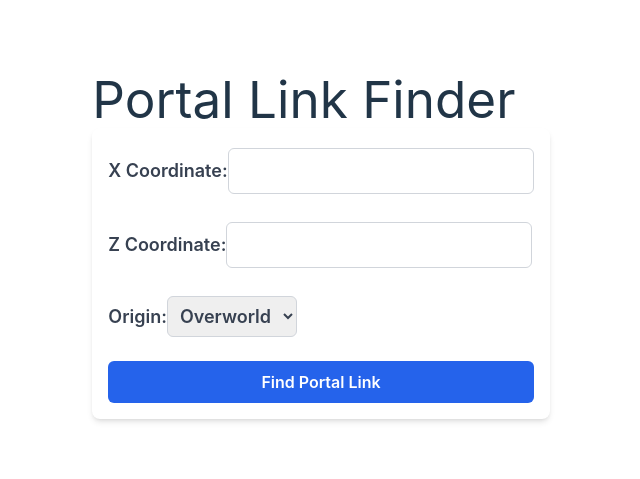
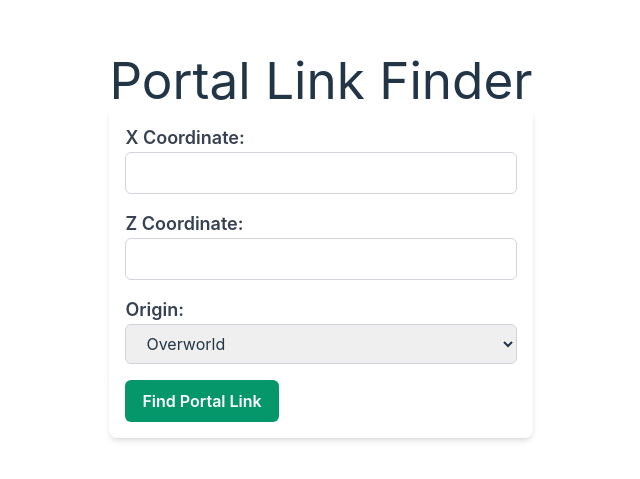
Before and after one commit to drofnas/minecraft-helper-tools, a React (Vite) app: page /portallink in a window 1280 px wide. Shown: the part 155-634 px from the top of the page, without its empty margins (319-959 px from the left). Built offline with nearby package versions, Linux system fonts and the light colour scheme.

Commit message:
Add in some base styles for the main UI form features, then apply them to the PoralLinker and ChunkFinder forms

```diff
--- a/src/components/ChunkFind/InputForm.jsx
+++ b/src/components/ChunkFind/InputForm.jsx
@@ -2,34 +2,34 @@ import PropTypes from 'prop-types';
 
 const InputForm = ({ x, z, handleInputChange, handleSubmit }) => {
   return (
-    <form id={"ChunkFindForm"} onSubmit={handleSubmit} className="space-y-4 p-4 bg-white rounded-lg shadow-md">
+    <form id={"ChunkFindForm"} onSubmit={handleSubmit} className="space-y-4 p-4 bg-white rounded-lg border border-emerald-500">
       <div className="flex flex-col">
-        <label className="mb-2 text-lg font-semibold text-gray-700">
+        <label className="input-label">
           X Coordinate:
+        </label>
         <input
           type="number"
           name="x"
           value={x}
           onChange={handleInputChange}
-            className="mt-1 p-2 border border-gray-300 rounded-md focus:outline-none focus:ring-2 focus:ring-blue-500 focus:border-blue-500"
+          className="input-txt"
         />
-        </label>
       </div>
       <div className="flex flex-col">
-        <label className="mb-2 text-lg font-semibold text-gray-700">
+        <label className="input-label">
           Z Coordinate:
+        </label>
         <input
           type="number"
           name="z"
           value={z}
           onChange={handleInputChange}
-            className="mt-1 p-2 border border-gray-300 rounded-md focus:outline-none focus:ring-2 focus:ring-blue-500 focus:border-blue-500"
+          className="input-txt"
         />
-        </label>
       </div>
       <button
         type="submit"
-        className="w-full py-2 px-4 bg-blue-600 text-white font-semibold rounded-md hover:bg-blue-700 focus:outline-none focus:ring-2 focus:ring-blue-500 focus:ring-opacity-75"
+        className="btn btn-primary"
       >
         Find Chunk
       </button>
--- a/src/components/PortalLink/InputForm.jsx
+++ b/src/components/PortalLink/InputForm.jsx
@@ -4,46 +4,46 @@ const InputForm = ({ x, z, origin, handleInputChange, handleSubmit }) => {
   return (
     <form onSubmit={handleSubmit} className="space-y-4 p-4 bg-white rounded-lg shadow-md">
       <div className="flex flex-col">
-        <label className="mb-2 text-lg font-semibold text-gray-700">
+        <label className="input-label">
           X Coordinate:
+        </label>
         <input
           type="number"
           name="x"
           value={x}
           onChange={handleInputChange}
-            className="mt-1 p-2 border border-gray-300 rounded-md focus:outline-none focus:ring-2 focus:ring-blue-500 focus:border-blue-500"
+          className="input-txt"
         />
-        </label>
       </div>
       <div className="flex flex-col">
-        <label className="mb-2 text-lg font-semibold text-gray-700">
+        <label className="input-label">
           Z Coordinate:
+        </label>
         <input
           type="number"
           name="z"
           value={z}
           onChange={handleInputChange}
-            className="mt-1 p-2 border border-gray-300 rounded-md focus:outline-none focus:ring-2 focus:ring-blue-500 focus:border-blue-500"
+          className="input-txt"
         />
-        </label>
       </div>
       <div className="flex flex-col">
-        <label className="mb-2 text-lg font-semibold text-gray-700">
+        <label className="input-label">
           Origin:
+        </label>
         <select
           name="origin"
           value={origin}
           onChange={handleInputChange}
-            className="mt-1 p-2 border border-gray-300 rounded-md focus:outline-none focus:ring-2 focus:ring-blue-500 focus:border-blue-500"
+          className="input-select"
         >
           <option value="overworld">Overworld</option>
           <option value="nether">Nether</option>
         </select>
-        </label>
       </div>
       <button
         type="submit"
-        className="w-full py-2 px-4 bg-blue-600 text-white font-semibold rounded-md hover:bg-blue-700 focus:outline-none focus:ring-2 focus:ring-blue-500 focus:ring-opacity-75"
+        className="btn btn-primary"
       >
         Find Portal Link
       </button>
--- a/src/tailwind.css
+++ b/src/tailwind.css
@@ -1,3 +1,29 @@
 @tailwind base;
 @tailwind components;
 @tailwind utilities;
+
+
+/* Custom utility classes */
+.btn {
+  @apply py-2 px-4 font-semibold rounded-md focus:outline-none focus:ring-2 focus:ring-opacity-75;
+}
+
+.btn-primary {
+  @apply bg-emerald-600 text-white hover:bg-emerald-700 focus:ring-emerald-500;
+}
+
+.btn-secondary {
+  @apply bg-gray-600 text-white hover:bg-gray-700 focus:ring-gray-500;
+}
+
+.input-txt {
+  @apply py-2 px-4 border border-gray-300 rounded-md focus:outline-none focus:ring-2 focus:ring-opacity-75;
+}
+
+.input-select {
+  @apply input-txt
+}
+
+.input-label {
+  @apply text-lg font-semibold text-gray-700 md:w-32;
+}
```
Lines whose indentation alone changed are shown as unchanged.
